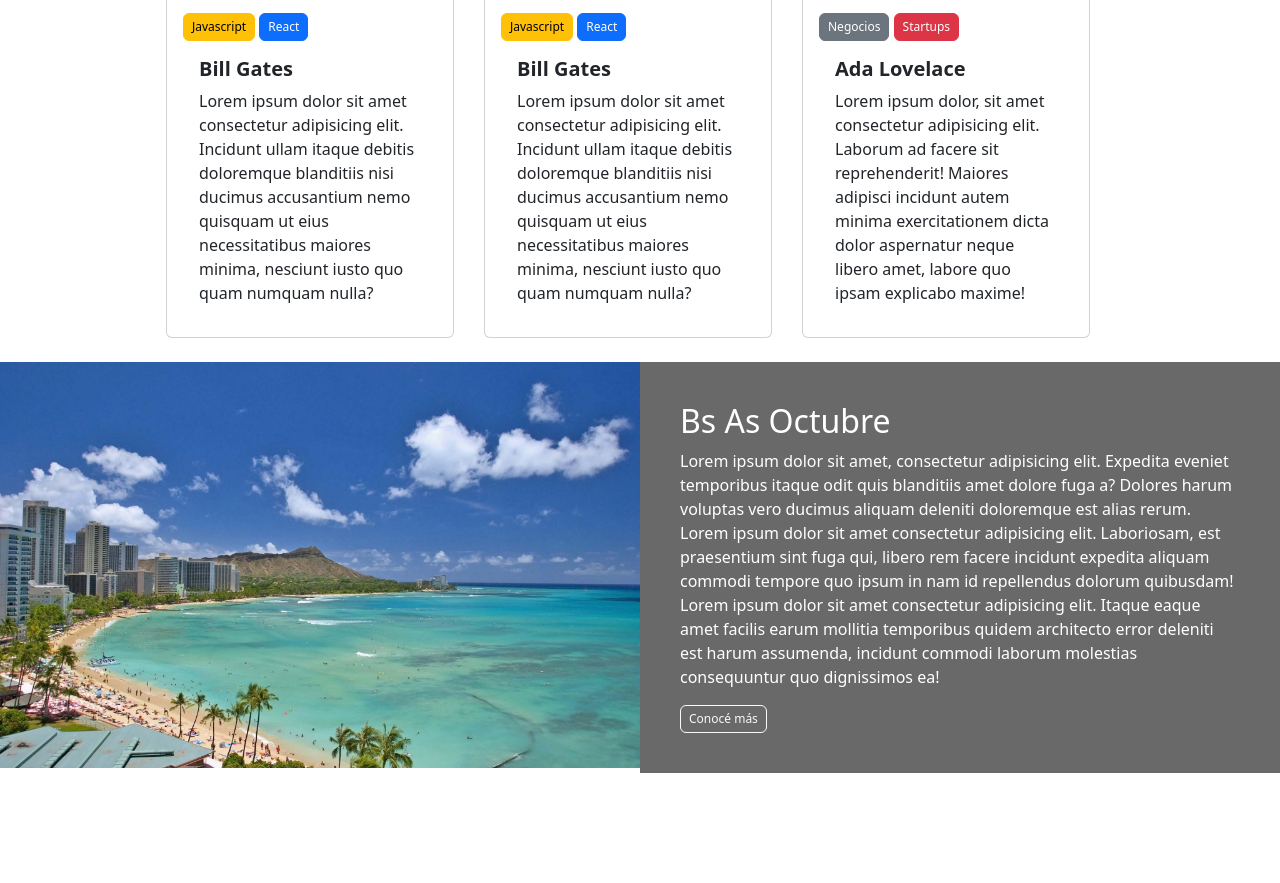
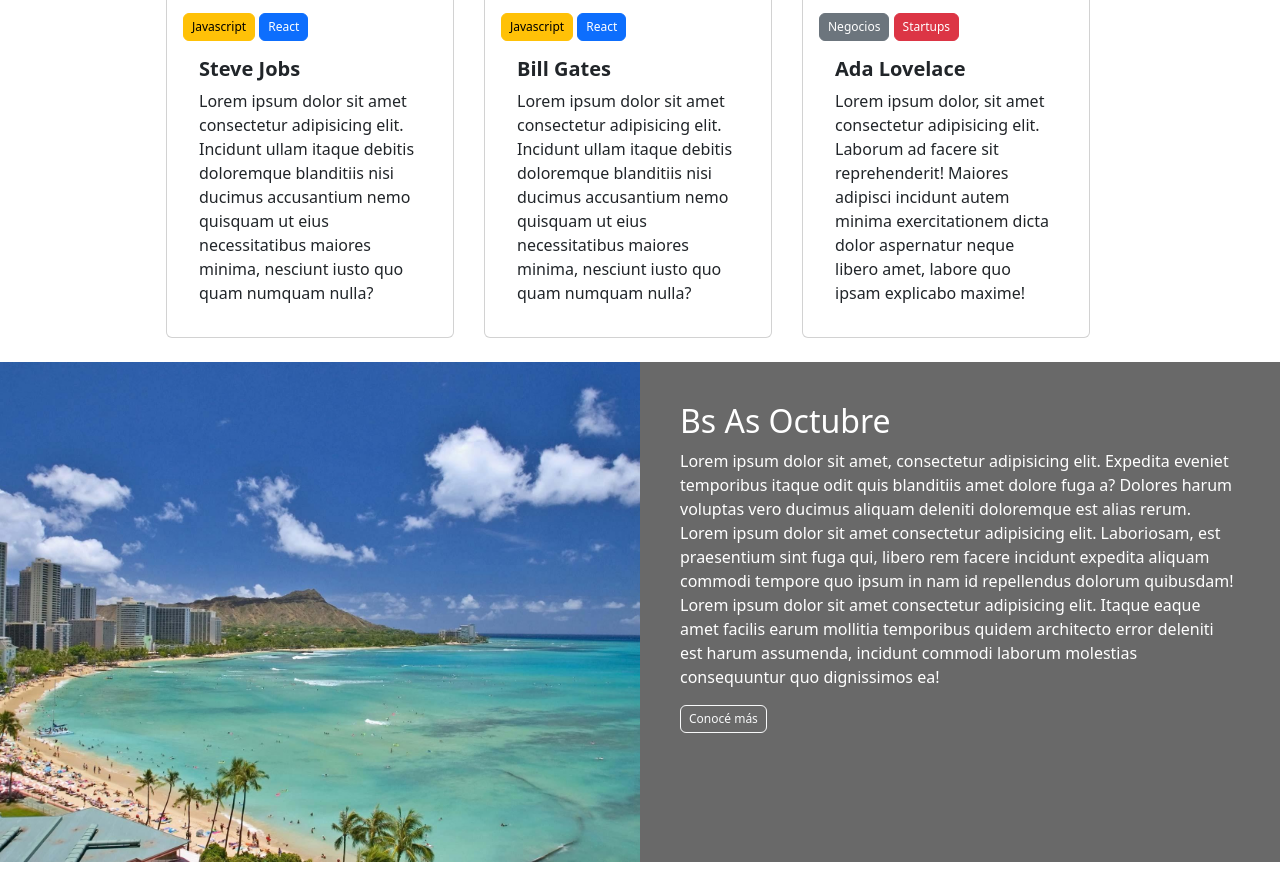
Before and after one commit to EmanuelVolpe/IntegradoresCodoACodo, a website: page index.html in a window 1280 px wide. Shown: the part 1347-2230 px from the top of the page. Drawn offline with nearby package versions, Linux system fonts and the light colour scheme.

Commit message:
Primer entrega
NO ES RESPONSIVE

```diff
--- a/index.html
+++ b/index.html
@@ -109,7 +109,7 @@
                             React
                         </button>
                         <div class="card-body">
-                            <h5 class="card-title"><strong>Bill Gates</strong></h5>
+                            <h5 class="card-title"><strong>Steve Jobs</strong></h5>
                             <p class="card-text">Lorem ipsum dolor sit amet consectetur adipisicing elit. Incidunt
                                 ullam itaque debitis doloremque blanditiis nisi ducimus accusantium nemo quisquam ut
                                 eius necessitatibus maiores minima, nesciunt iusto quo quam numquam nulla?
@@ -169,10 +169,10 @@
 
 
     <!-- SECCION PLAYA -->
-    <div class="container-fluid text-center fila" id="lugarYFecha">
+    <div class="container-fluid text-center" id="lugarYFecha">
         <div class="row g-0">
             <div class="col-6" id="foto">
-                <img src="./images/honolulu.jpg">
+                <!-- <img src="./images/honolulu.jpg"> -->
             </div>
             <div class="col-6" style="color: white; background-color: dimgrey;" id="octubre">
                 <h2>Bs As Octubre</h2>
@@ -194,10 +194,7 @@
         </div>
     </div>
     <br>
-    <br>
-    <br>
-    <br>
-    <br>
+
 
     <!-- SECCION FORMULARIO -->
     <div class="container-fluid text-center" id="formulario">
--- a/style.css
+++ b/style.css
@@ -85,6 +85,11 @@ nav div ul {
 #foto {
     margin: 0 !important;
     width: 50% !important;
+    height: 500px;
+    background-position: center center;
+    background-size: cover;
+    object-fit: contain;
+    background-image: url('./images/honolulu.jpg');
 }
 
 #formulario {
```
